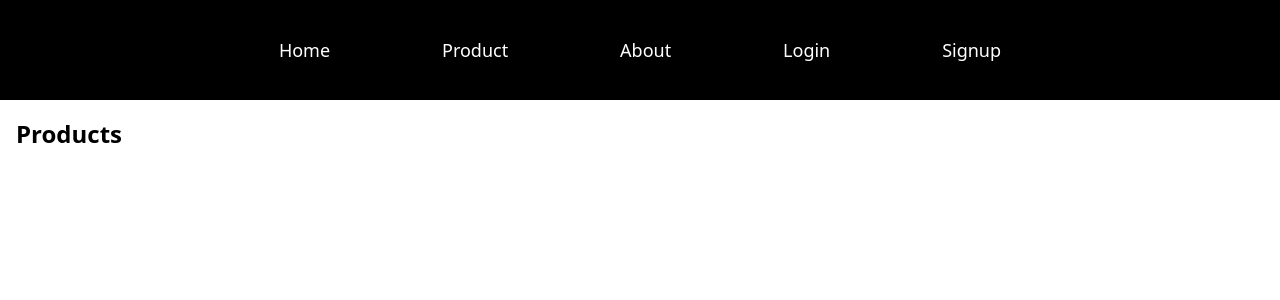
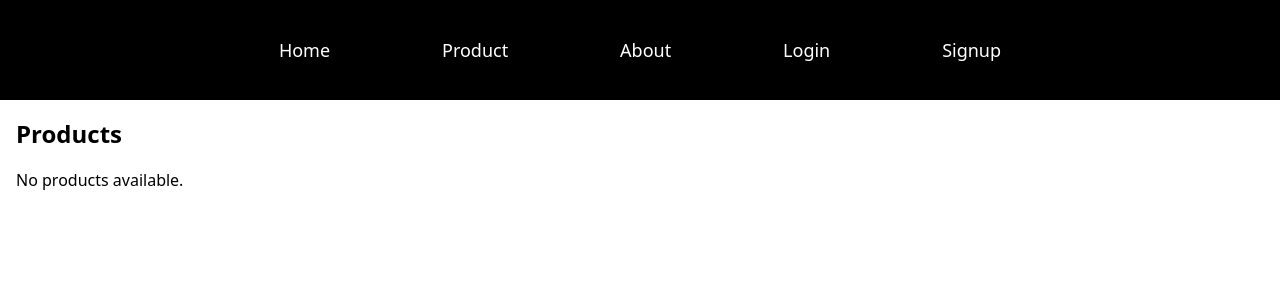
Before and after one commit to Bibek74/web_furniture, a React (Vite) app: page /product in a window 1280 px wide. Shown: the top 300 px of the page. Built offline with nearby package versions, Linux system fonts and the light colour scheme.

Commit message:
add product updated

```diff
--- a/src/components/AdminDashboard.jsx
+++ b/src/components/AdminDashboard.jsx
@@ -1,5 +1,11 @@
 import React, { useState } from 'react';
 import AdminNav from './AdminNav';
+
+const saveProduct = (product) => {
+  let existingProducts = JSON.parse(localStorage.getItem("uploadedProducts")) || [];
+  existingProducts.push(product); // Append new product
+  localStorage.setItem("uploadedProducts", JSON.stringify(existingProducts));
+};
 
 function AdminDashboard() {
   const [product, setProduct] = useState({
@@ -18,7 +24,7 @@ function AdminDashboard() {
   const handleSubmit = (e) => {
     e.preventDefault();
     console.log('Product submitted:', product);
-    localStorage.setItem('uploadedProduct', JSON.stringify(product));
+    saveProduct(product); // Use the saveProduct function here
     alert('Product uploaded successfully!');
     setProduct({ name: '', category: 'Furniture', price: '', imageUrl: '', description: '' });
   };
--- a/src/components/Product.jsx
+++ b/src/components/Product.jsx
@@ -2,18 +2,17 @@ import React, { useState, useEffect } from "react";
 import Navbar from "./Navbar";
 
 function Product() {
-  const [products, setProducts] = useState([]);
+  const [products, setProducts] = useState([]);  // Store all products
   const [expanded, setExpanded] = useState({});
   const [showForm, setShowForm] = useState(false);
   const [selectedProduct, setSelectedProduct] = useState(null);
   const [userName, setUserName] = useState("");
   const [email, setEmail] = useState("");
 
+  // Fetch all products from local storage when component loads
   useEffect(() => {
-    // Fetch products from local storage
-    const storedProduct = localStorage.getItem("uploadedProduct");
-    const parsedProduct = storedProduct ? [JSON.parse(storedProduct)] : [];
-    setProducts(parsedProduct);
+    const storedProducts = JSON.parse(localStorage.getItem("uploadedProducts")) || [];
+    setProducts(storedProducts);
   }, []);
 
   const toggleReadMore = (id) => {
@@ -37,6 +36,7 @@ function Product() {
         price: selectedProduct.price,
       };
 
+      // Save order in local storage
       const existingOrders = JSON.parse(localStorage.getItem("orders")) || [];
       localStorage.setItem("orders", JSON.stringify([...existingOrders, purchasedProduct]));
 
@@ -54,8 +54,11 @@ function Product() {
       <Navbar />
       <div style={{ padding: "16px" }}>
         <h1 style={{ fontSize: "24px", fontWeight: "bold", marginBottom: "16px" }}>Products</h1>
+
+        {/* Display products in a grid */}
         <div style={{ display: "grid", gridTemplateColumns: "repeat(auto-fill, minmax(250px, 1fr))", gap: "16px" }}>
-          {products.map((product, index) => (
+          {products.length > 0 ? (
+            products.map((product, index) => (
               <div key={index} style={{ display: "flex", flexDirection: "column", justifyContent: "space-between", height: "350px", padding: "16px", boxShadow: "0 4px 6px rgba(0, 0, 0, 0.1)", borderRadius: "8px" }}>
                 <img src={product.imageUrl} alt={product.name} style={{ width: "100%", height: "160px", objectFit: "cover", borderRadius: "8px" }} />
                 <div style={{ flexGrow: 1 }}>
@@ -75,7 +78,10 @@ function Product() {
                   Buy Now
                 </button>
               </div>
-          ))}
+            ))
+          ) : (
+            <p>No products available.</p>
+          )}
         </div>
       </div>
 
```
Lines whose indentation alone changed are shown as unchanged.
